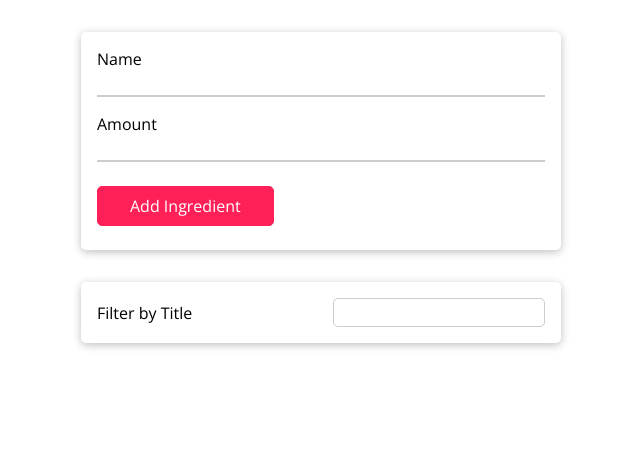
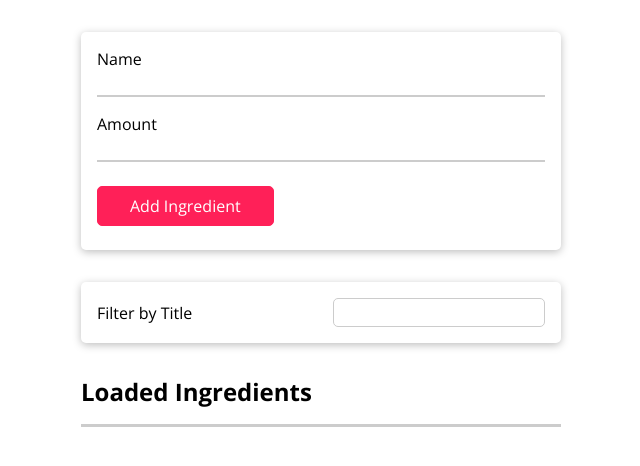
Before and after one commit to Jibril14/React-Hooks, a React (Create React App) app: page / in a window 1280 px wide. Shown: the top 466 px of the page, without its empty margins (319-959 px from the left). Built offline with nearby package versions, Linux system fonts and the light colour scheme.

Commit message:
Passing State Data Across Components

```diff
--- a/src/components/Ingredients/IngredientForm.js
+++ b/src/components/Ingredients/IngredientForm.js
@@ -10,6 +10,7 @@ const IngredientForm = React.memo((props) => {
     const submitHandler = (event) => {
         event.preventDefault();
         // ...
+        props.onAddIngredient({ title: enteredTitle, amount: enteredAmount });
     };
 
     return (
--- a/src/components/Ingredients/Ingredients.js
+++ b/src/components/Ingredients/Ingredients.js
@@ -1,15 +1,25 @@
-import React from 'react';
+import React, { useState } from "react";
 
-import IngredientForm from './IngredientForm';
-import Search from './Search';
+import IngredientForm from "./IngredientForm";
+import IngredientList from "./IngredientList";
+import Search from "./Search";
 
 function Ingredients() {
+    const [userIngredients, setUserIngredient] = useState([]);
+    const addIngredientHandler = (ingredient) => {
+        setUserIngredient([{ id: Math.random(), ...ingredient }]);
+    };
+
     return (
         <div className="App">
-      <IngredientForm />
+            <IngredientForm onAddIngredient={addIngredientHandler} />
 
             <section>
                 <Search />
+                <IngredientList
+                    ingredients={userIngredients}
+                    onRemoveItem={() => {}}
+                />
                 {/* Need to add list here! */}
             </section>
         </div>
```
Lines whose indentation alone changed are shown as unchanged.
